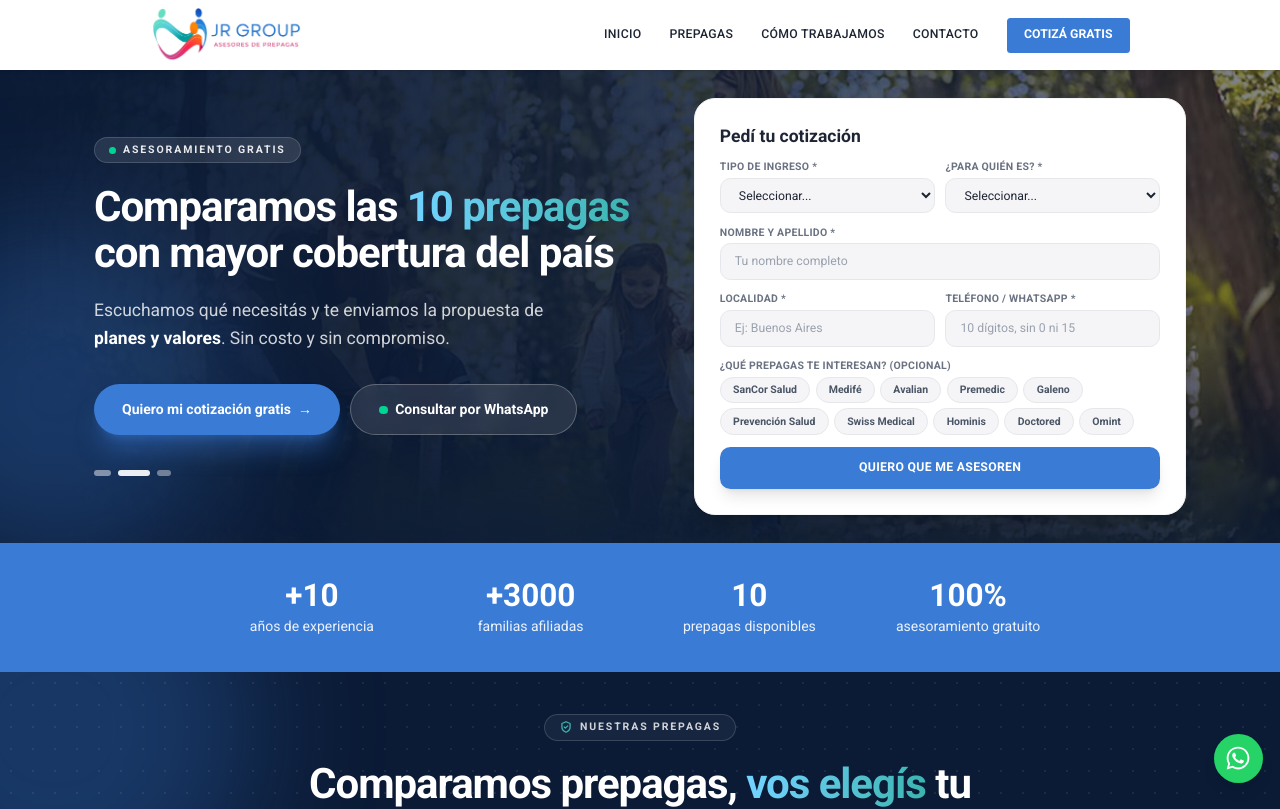
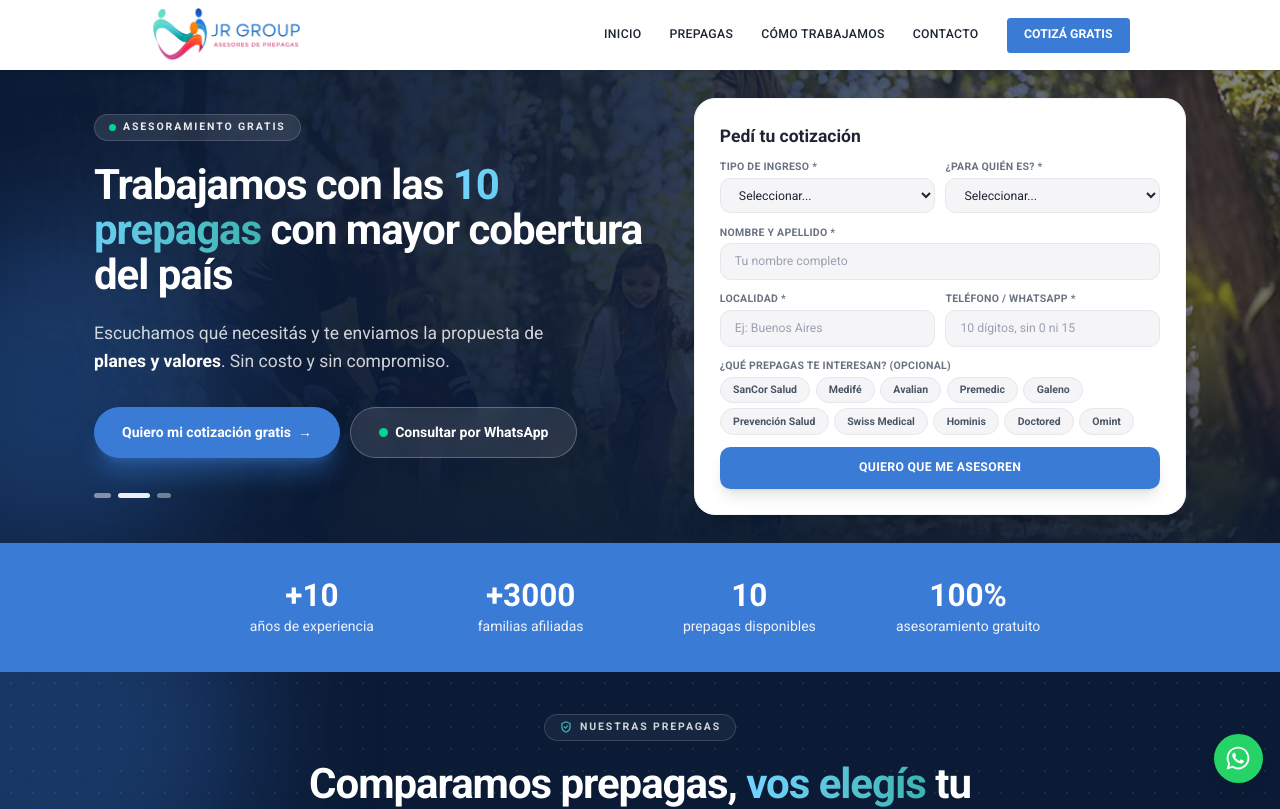
Before and after one commit to santiagofdmkt/jrgroup-web, a Next.js app: page / in a window 1280 px wide. Shown: the top 809 px of the page. Built offline with nearby package versions, Linux system fonts and the light colour scheme.

Commit message:
Titulo hero Trabajamos con las 10 prepagas

```diff
--- a/components/HeroSlider.tsx
+++ b/components/HeroSlider.tsx
@@ -55,7 +55,7 @@ export default function HeroSlider() {
           <h1
             className={`mt-6 text-4xl font-extrabold leading-[1.08] tracking-tight md:text-5xl 2xl:text-6xl ${entrada("delay-100")}`}
           >
-            Comparamos las{" "}
+            Trabajamos con las{" "}
             <span className="bg-gradient-to-r from-sky-300 to-jr-turquesa bg-clip-text text-transparent">
               10 prepagas
             </span>{" "}
```
